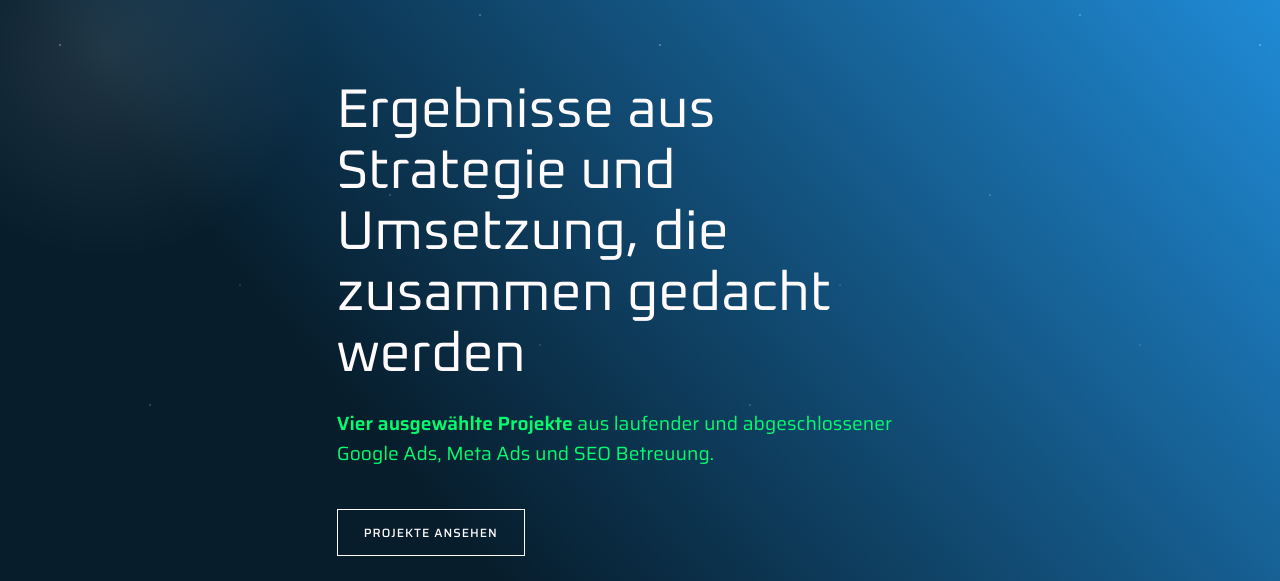
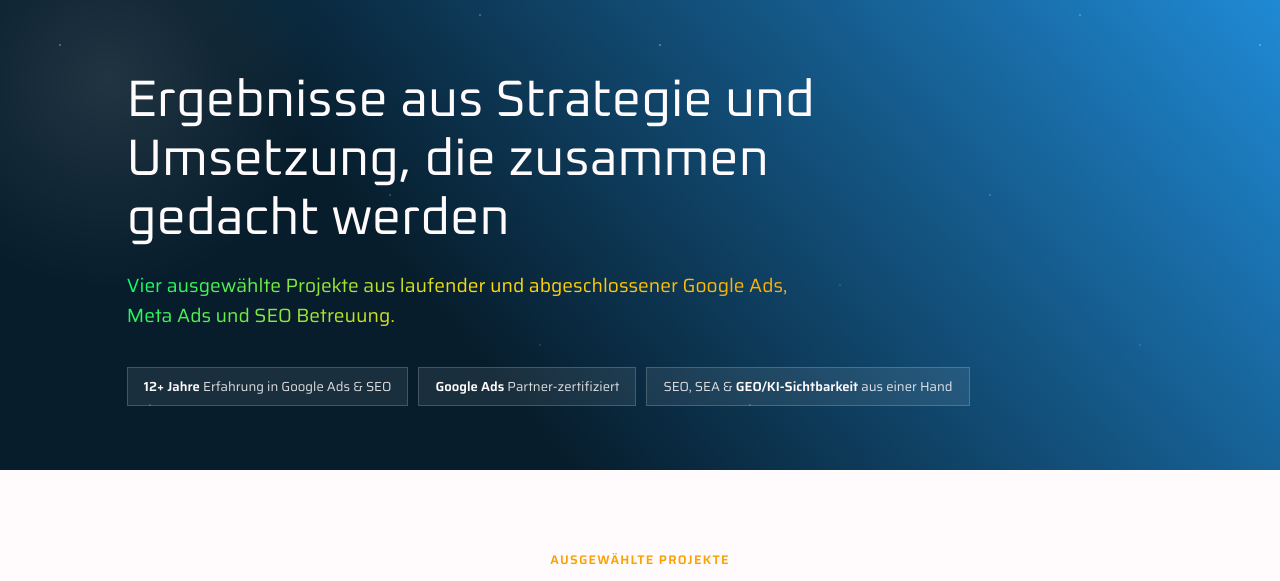
Before and after one commit to jrx17/palmlytics-case-studies, a plain HTML site: page index.html in a window 1280 px wide. Shown: the part 75-656 px from the top of the page. Drawn offline with Linux system fonts and the light colour scheme.

Commit message:
Refine hero: gradient subline, wider container, remove button

```diff
--- a/index.html
+++ b/index.html
@@ -104,46 +104,35 @@
   .hero-inner {
     position: relative;
     z-index: 1;
-    max-width: 760px;
+    max-width: 1180px;
     margin: 0 auto;
-    padding: 9vh 6vw 10vh;
+    padding: 8vh 6vw;
   }
 
   .hero h1 {
-    font-size: clamp(2rem, 4.6vw, 3.4rem);
+    font-size: clamp(2rem, 4.2vw, 3.2rem);
     font-weight: 400;
-    line-height: 1.12;
+    line-height: 1.15;
     color: var(--white);
-    margin-bottom: 22px;
+    max-width: 820px;
+    margin-bottom: 20px;
   }
 
   .hero .subline {
     font-size: clamp(1rem, 1.6vw, 1.2rem);
-    color: var(--green);
-    max-width: 620px;
-    margin-bottom: 40px;
+    font-weight: 300;
+    max-width: 680px;
+    background: linear-gradient(315deg, #faa305, #ffda09 50%, #04fb6f);
+    -webkit-background-clip: text;
+    background-clip: text;
+    color: transparent;
   }
-  .hero .subline strong { font-weight: 600; }
-
-  .ghost-btn {
-    display: inline-block;
-    text-decoration: none;
-    border: 1px solid var(--white);
-    color: var(--white);
-    font-size: 12px;
-    font-weight: 500;
-    letter-spacing: 1px;
-    text-transform: uppercase;
-    padding: 13px 26px;
-    transition: background 0.2s ease, color 0.2s ease;
-  }
-  .ghost-btn:hover { background: var(--white); color: var(--navy); }
 
   .credentials {
     display: flex;
     flex-wrap: wrap;
     gap: 10px;
-    margin-top: 44px;
+    margin-top: 36px;
   }
   .credential {
     font-size: 0.82rem;
@@ -329,8 +318,7 @@
 <section class="hero">
   <div class="hero-inner">
     <h1>Ergebnisse aus Strategie und Umsetzung, die zusammen gedacht werden</h1>
-    <p class="subline"><strong>Vier ausgewählte Projekte</strong> aus laufender und abgeschlossener Google Ads, Meta Ads und SEO Betreuung.</p>
-    <a class="ghost-btn" href="#cases">Projekte ansehen</a>
+    <p class="subline">Vier ausgewählte Projekte aus laufender und abgeschlossener Google Ads, Meta Ads und SEO Betreuung.</p>
     <div class="credentials">
       <div class="credential"><strong>12+ Jahre</strong> Erfahrung in Google Ads &amp; SEO</div>
       <div class="credential"><strong>Google Ads</strong> Partner-zertifiziert</div>
```
